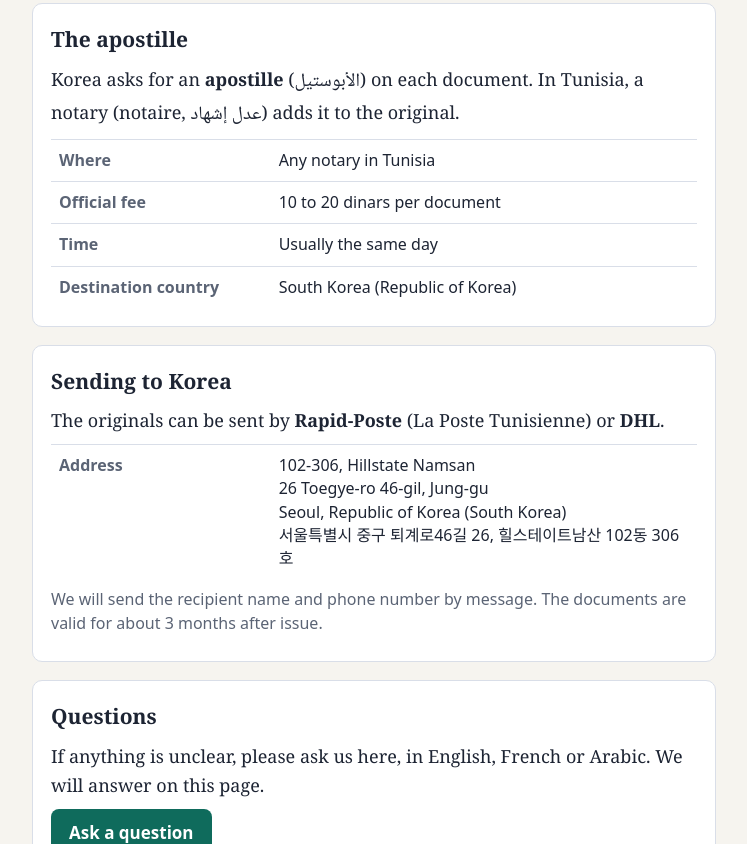
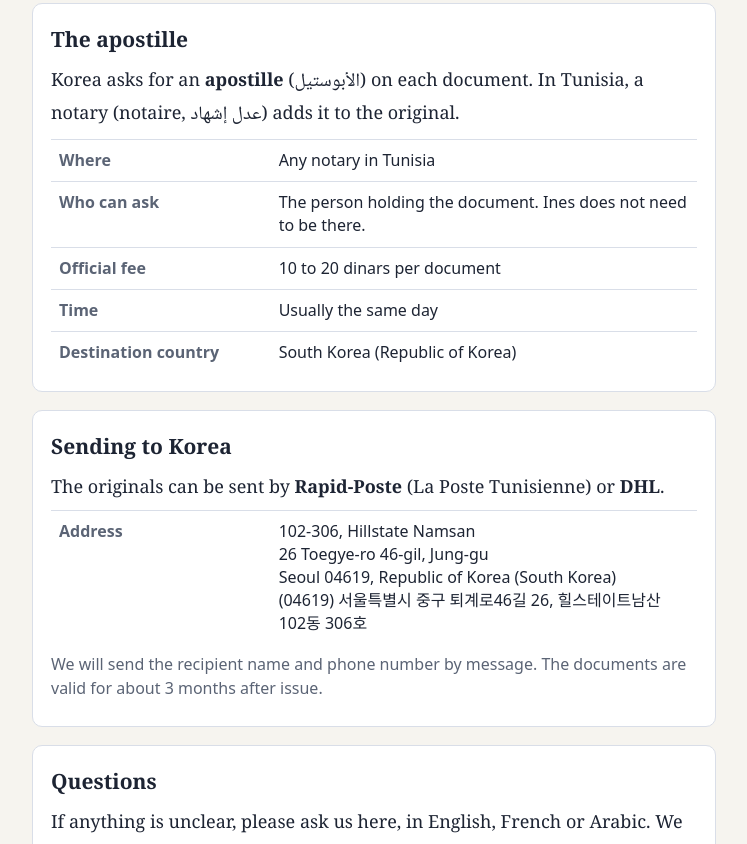
Before and after one commit to oronaminc/tunisia-docs, a plain HTML site: page index.html in a window 1280 px wide. Shown: the part 699-1543 px from the top of the page, without its empty margins (266-1013 px from the left). Drawn offline with Linux system fonts and the light colour scheme.

Commit message:
Add postal code and who can request the apostille
Co-Authored-By: Claude Fable 5.2 <noreply@anthropic.com>
Claude-Session: https://claude.ai/code/session_019MWrEVqhyeTbiqNYYHLjE5

```diff
--- a/index.html
+++ b/index.html
@@ -48,6 +48,7 @@
     <p>Korea asks for an <strong>apostille</strong> (<span class="ar">الأبوستيل</span>) on each document. In Tunisia, a notary (notaire, <span class="ar">عدل إشهاد</span>) adds it to the original.</p>
     <table>
       <tr><th>Where</th><td>Any notary in Tunisia</td></tr>
+      <tr><th>Who can ask</th><td>The person holding the document. Ines does not need to be there.</td></tr>
       <tr><th>Official fee</th><td>10 to 20 dinars per document</td></tr>
       <tr><th>Time</th><td>Usually the same day</td></tr>
       <tr><th>Destination country</th><td>South Korea (Republic of Korea)</td></tr>
@@ -57,7 +58,7 @@
   <section>
     <h2>Sending to Korea</h2>
     <p>The originals can be sent by <strong>Rapid-Poste</strong> (La Poste Tunisienne) or <strong>DHL</strong>.</p>
-    <table><tr><th>Address</th><td>102-306, Hillstate Namsan<br>26 Toegye-ro 46-gil, Jung-gu<br>Seoul, Republic of Korea (South Korea)<br><span lang="ko">서울특별시 중구 퇴계로46길 26, 힐스테이트남산 102동 306호</span></td></tr></table>
+    <table><tr><th>Address</th><td>102-306, Hillstate Namsan<br>26 Toegye-ro 46-gil, Jung-gu<br>Seoul 04619, Republic of Korea (South Korea)<br><span lang="ko">(04619) 서울특별시 중구 퇴계로46길 26, 힐스테이트남산 102동 306호</span></td></tr></table>
     <p class="note">We will send the recipient name and phone number by message. The documents are valid for about 3 months after issue.</p>
   </section>
 
```
